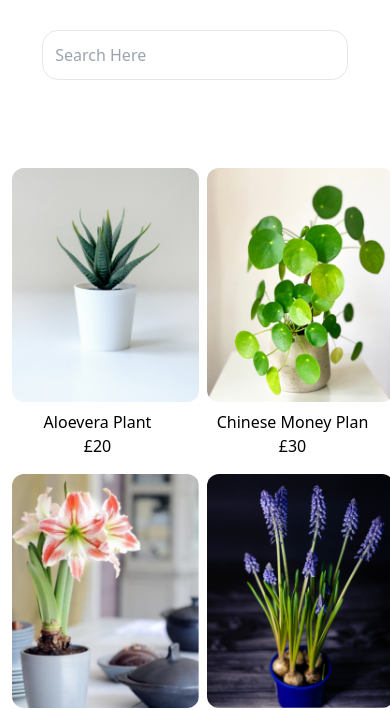
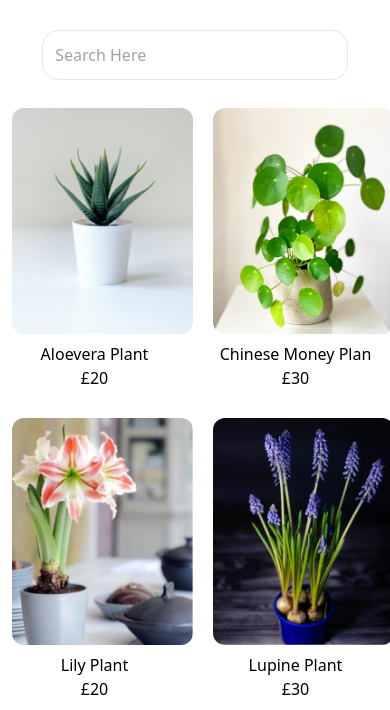
Before and after one commit to JeevithaPaul/greenden-tailwind, a website: page product.html in a window 390 px wide. Shown: the part 150-860 px from the top of the page. Drawn offline with nearby package versions, Linux system fonts and the light colour scheme.

Commit message:
Updated mobile view

```diff
--- a/product.html
+++ b/product.html
@@ -40,7 +40,7 @@
 <section class="p-1 text-center">
     <h1 class="font-bold text-4xl mt-10 font-serif mb-4 "> Our Products</h1>
     <input class="border border-slate rounded-2xl mt-5 p-3" style="width:80%" type="text" placeholder="Search Here">
-       <div class=" grid mt-20 gap-2  grid-cols-2 justify-center md:grid-cols-4">
+       <div class="grid grid-cols-2 md:grid-cols-4 mt-5 gap-5">
         <div>
             <img src="./image/Aloe vera_Palnt 1.png" class="m-2 inline rounded-xl hover:shadow-xl  transform  hover:-translate-y-2" alt="Rode Plant">
                 <p>Aloevera Plant</p>
```
Also changed, not shown: index.html (+1 -1 lines).
